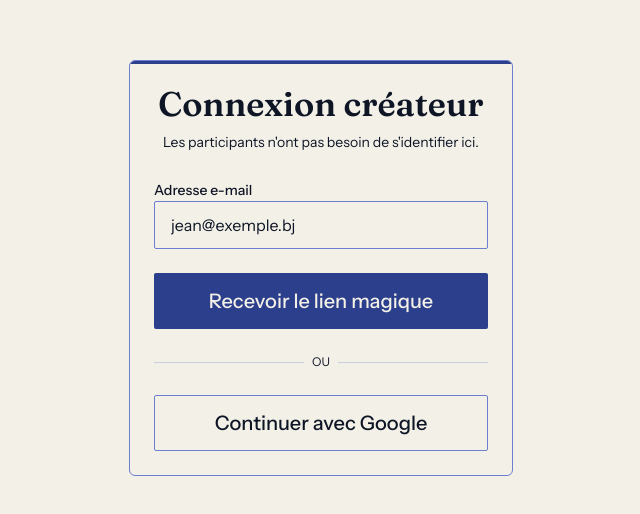
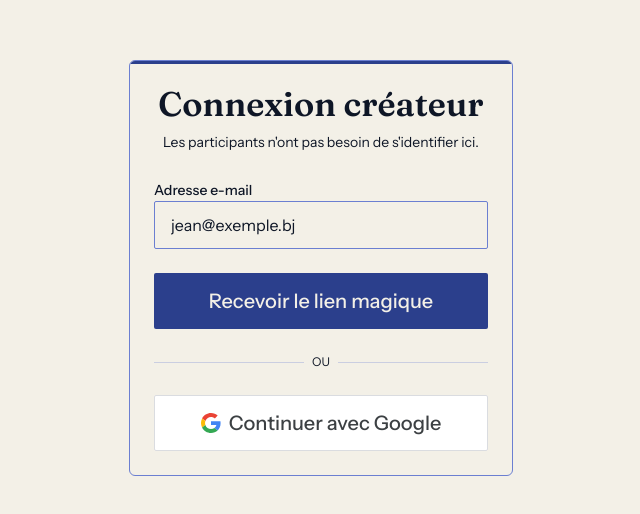
Before and after one commit to Brandon22030/Quizele, a Next.js app: page /connexion in a window 1280 px wide. Shown: the part 132-646 px from the top of the page, without its empty margins (319-959 px from the left). Built offline with nearby package versions, Linux system fonts and the light colour scheme.

Commit message:
chore: global update

```diff
--- a/app/connexion/page.tsx
+++ b/app/connexion/page.tsx
@@ -8,9 +8,33 @@
 import { RuleFrame } from "@/components/ui/rule-frame";
 import { createClient } from "@/lib/supabase/client";
 
+function GoogleLogo() {
+  return (
+    <svg viewBox="0 0 48 48" className="size-5" aria-hidden="true">
+      <path
+        fill="#EA4335"
+        d="M24 9.5c3.54 0 6.71 1.22 9.21 3.6l6.85-6.85C35.9 2.38 30.47 0 24 0 14.62 0 6.51 5.38 2.56 13.22l7.98 6.19C12.43 13.72 17.74 9.5 24 9.5z"
+      />
+      <path
+        fill="#4285F4"
+        d="M46.98 24.55c0-1.57-.15-3.09-.38-4.55H24v9.02h12.94c-.58 2.9-2.26 5.36-4.78 7.02l7.73 6c4.51-4.18 7.09-10.36 7.09-17.49z"
+      />
+      <path
+        fill="#FBBC05"
+        d="M10.53 28.59c-.48-1.45-.76-3-.76-4.59s.27-3.14.76-4.59l-7.98-6.19C1.02 16.46 0 20.12 0 24c0 3.88 1.02 7.54 2.56 10.78l7.97-6.19z"
+      />
+      <path
+        fill="#34A853"
+        d="M24 48c6.48 0 11.93-2.13 15.89-5.81l-7.73-6c-2.15 1.45-4.92 2.3-8.16 2.3-6.26 0-11.57-4.22-13.47-9.9l-7.97 6.19C6.51 42.62 14.62 48 24 48z"
+      />
+    </svg>
+  );
+}
+
 export default function ConnexionPage() {
   const [email, setEmail] = useState("");
-  const [loading, setLoading] = useState(false);
+  const [magicLinkLoading, setMagicLinkLoading] = useState(false);
+  const [googleLoading, setGoogleLoading] = useState(false);
   const [sent, setSent] = useState(false);
   const [error, setError] = useState<string | null>(null);
 
@@ -21,7 +45,7 @@
 
   async function handleMagicLink(event: React.FormEvent<HTMLFormElement>) {
     event.preventDefault();
-    setLoading(true);
+    setMagicLinkLoading(true);
     setError(null);
 
     const supabase = createClient();
@@ -30,7 +54,7 @@
       options: { emailRedirectTo: redirectTo },
     });
 
-    setLoading(false);
+    setMagicLinkLoading(false);
 
     if (error) {
       setError(error.message);
@@ -41,7 +65,7 @@
   }
 
   async function handleGoogle() {
-    setLoading(true);
+    setGoogleLoading(true);
     setError(null);
 
     const supabase = createClient();
@@ -50,7 +74,7 @@
       options: { redirectTo },
     });
 
-    setLoading(false);
+    setGoogleLoading(false);
 
     if (error) {
       setError(error.message);
@@ -110,7 +134,7 @@
               type="submit"
               variant="primary"
               size="lg"
-              loading={loading}
+              loading={magicLinkLoading}
               className="w-full"
             >
               Recevoir le lien magique
@@ -134,10 +158,11 @@
             type="button"
             variant="secondary"
             size="lg"
-            loading={loading}
+            loading={googleLoading}
             onClick={handleGoogle}
-            className="w-full"
+            className="w-full border-[#DADCE0] bg-white text-[#3C4043] hover:bg-[#f7f8f8] hover:text-[#3C4043]"
           >
+            {!googleLoading && <GoogleLogo />}
             Continuer avec Google
           </Button>
         )}
```
